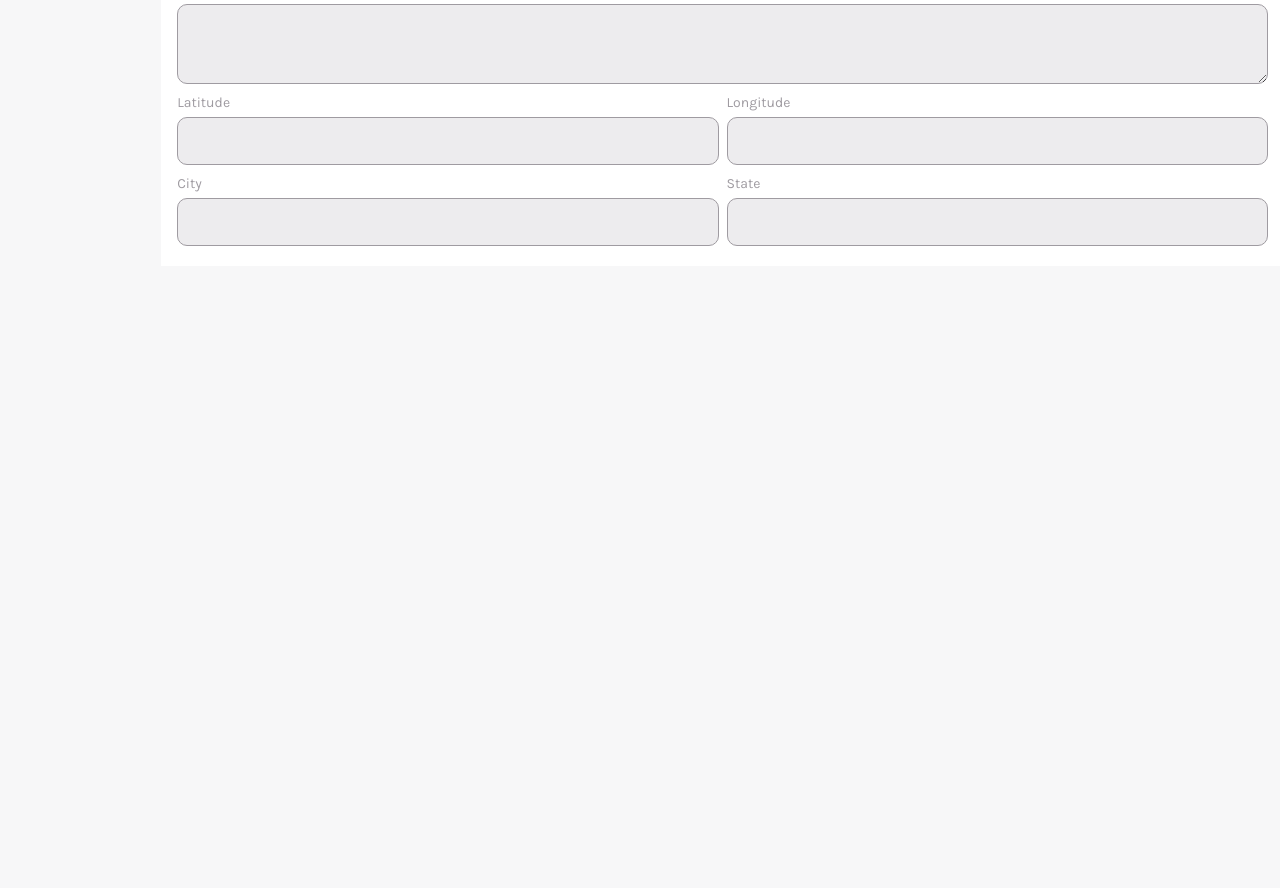
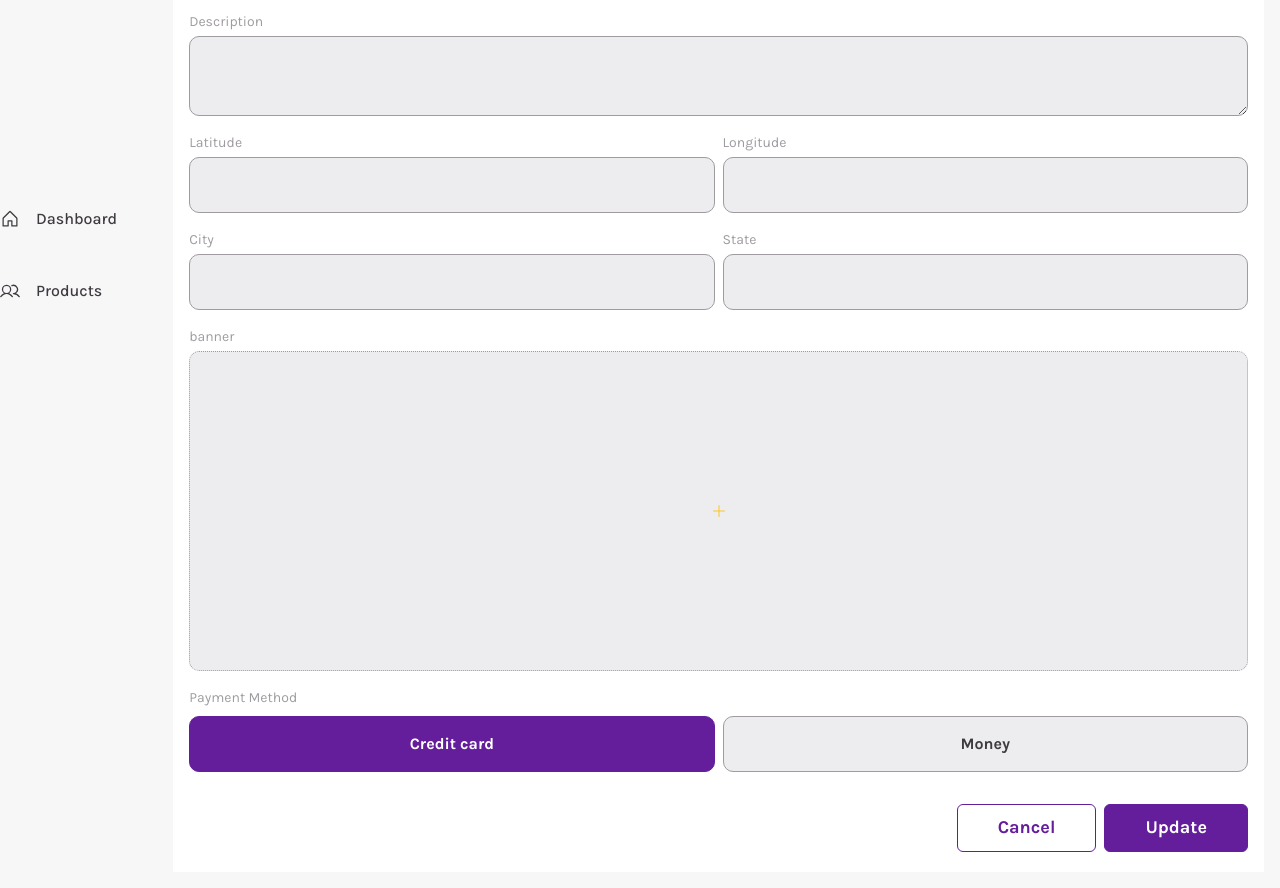
Before and after one commit to graubassauro/cashbackWebAdmin, a React (Vite) app: page /settings in a window 1280 px wide. Shown: the part 377-1265 px from the top of the page. Before the commit the page ends 800 px from the top, so only its background shows below. Built offline with nearby package versions, Linux system fonts and the light colour scheme.

Commit message:
[FEAT]: Settings with Profile and Admin tabs static

```diff
--- /dev/null
+++ b/src/components/Buttons/FormButton.tsx
@@ -0,0 +1,33 @@
+import { Button, ButtonProps } from '@chakra-ui/react'
+
+type FormButtonProps = ButtonProps & {
+  title: string
+  formButtonType: 'SUBMIT' | 'CANCEL'
+}
+
+export function FormButton({
+  title,
+  formButtonType = 'SUBMIT',
+  ...rest
+}: FormButtonProps) {
+  return (
+    <Button
+      h={12}
+      px={10}
+      borderWidth={1}
+      borderColor="purple.900"
+      bgColor={formButtonType === 'CANCEL' ? 'transparent' : 'purple.900'}
+      variant={formButtonType === 'CANCEL' ? 'outline' : 'solid'}
+      fontSize={18}
+      textColor={formButtonType === 'CANCEL' ? 'purple.900' : 'white'}
+      _hover={{
+        bgColor: formButtonType === 'CANCEL' ? 'transparent' : 'purple.900',
+        textColor: formButtonType === 'CANCEL' ? 'purple.900' : 'white',
+        opacity: 0.75,
+      }}
+      {...rest}
+    >
+      {title}
+    </Button>
+  )
+}
--- /dev/null
+++ b/src/components/Buttons/index.tsx
@@ -0,0 +1,4 @@
+import { FormButton } from './FormButton'
+import { TabButton } from './TabButton'
+
+export { FormButton, TabButton }
--- /dev/null
+++ b/src/components/Forms/Inputs/LabelFileInput.tsx
@@ -0,0 +1,32 @@
+import { Center, Icon, Input, InputProps, Text, VStack } from '@chakra-ui/react'
+import { Plus } from '@phosphor-icons/react'
+
+type LabelFileInputProps = InputProps & {
+  label: string
+}
+
+export function LabelFileInput({ label, ...rest }: LabelFileInputProps) {
+  return (
+    <VStack as="label" spacing={1} alignItems="flex-start" w="100%">
+      <Text fontSize={14} fontWeight={400} fontFamily="body" color="gray.600">
+        {label}
+      </Text>
+      <Center
+        as="label"
+        w="100%"
+        h={320}
+        color="gray.800"
+        borderRadius="10"
+        borderWidth={1}
+        borderStyle="dotted"
+        borderColor="gray.600"
+        bgColor="gray.400"
+        px="4"
+        mr="4"
+      >
+        <Icon as={Plus} size={72} color="yellow.700" />
+        <Input display="none" type="file" {...rest} />
+      </Center>
+    </VStack>
+  )
+}
--- a/src/components/Forms/Inputs/LabelInput.tsx
+++ b/src/components/Forms/Inputs/LabelInput.tsx
@@ -12,7 +12,7 @@ export function LabelInput({ label, ...rest }: LabelInputProps) {
       </Text>
       <Input
         w="100%"
-        h={12}
+        h={14}
         color="gray.800"
         borderRadius="10"
         borderWidth={1}
--- a/src/layouts/body.tsx
+++ b/src/layouts/body.tsx
@@ -11,7 +11,7 @@ export function BodyLayout({ children }: BodyLayoutProps) {
   return (
     <VStack spacing={4} w="100%" alignItems="flex-start">
       <Header />
-      <Box mx={1} w="100%">
+      <Box p={4} w="100%">
         {children}
       </Box>
     </VStack>
--- a/src/pages/private/Settings.tsx
+++ /dev/null
@@ -1,37 +0,0 @@
-import { Flex, HStack, VStack } from '@chakra-ui/react'
-
-import { TabButton } from '~components/Buttons/TabButton'
-import { LabelInput, LabelTextarea } from '~components/Forms/Inputs'
-import { Title } from '~components/Typograph/Title'
-import { Container } from '~layouts/Container'
-import { BodyLayout } from '~layouts/body'
-
-export function Settings() {
-  return (
-    <BodyLayout>
-      <Title title="Settings" />
-      <VStack spacing={2} mt="2">
-        <HStack borderBottomWidth={1} w="100%">
-          <TabButton title="Profile" />
-          <TabButton title="Admin" />
-        </HStack>
-        <Flex w="100%" alignItems="center" justifyContent="center" flex={1}>
-          <Container title="Profile">
-            <VStack spacing={2} mt={4} alignItems="flex-start" w="100%">
-              <LabelInput label="Name" />
-              <LabelTextarea label="Description" />
-              <HStack spacing={2} w="100%">
-                <LabelInput label="Latitude" />
-                <LabelInput label="Longitude" />
-              </HStack>
-              <HStack spacing={2} w="100%">
-                <LabelInput label="City" />
-                <LabelInput label="State" />
-              </HStack>
-            </VStack>
-          </Container>
-        </Flex>
-      </VStack>
-    </BodyLayout>
-  )
-}
--- /dev/null
+++ b/src/pages/private/Settings/Tabs/Admin.tsx
@@ -0,0 +1,24 @@
+import { HStack, VStack } from '@chakra-ui/react'
+import { FormButton } from '~components/Buttons'
+
+import { LabelInput } from '~components/Forms/Inputs'
+import { Container } from '~layouts/Container'
+
+export function Admin() {
+  return (
+    <Container title="Admin">
+      <VStack spacing={4} mt={4} alignItems="flex-start" w="100%">
+        <LabelInput label="Name" />
+        <LabelInput label="E-mail" />
+        <HStack spacing={2} w="100%">
+          <LabelInput label="Password" />
+          <LabelInput label="New Password" />
+        </HStack>
+        <HStack w="100%" mt={4} justifyContent="flex-end" spacing={2}>
+          <FormButton title="Cancel" formButtonType="CANCEL" />
+          <FormButton title="Update" formButtonType="SUBMIT" />
+        </HStack>
+      </VStack>
+    </Container>
+  )
+}
--- /dev/null
+++ b/src/pages/private/Settings/Tabs/Profile.tsx
@@ -0,0 +1,85 @@
+import { VStack, HStack, Button, ButtonProps, Text } from '@chakra-ui/react'
+import { useState } from 'react'
+import { FormButton } from '~components/Buttons'
+
+import { LabelInput, LabelTextarea } from '~components/Forms/Inputs'
+import { LabelFileInput } from '~components/Forms/Inputs/LabelFileInput'
+import { Container } from '~layouts/Container'
+
+type PaymentButtonProps = ButtonProps & {
+  title: string
+  isPaymentActive?: boolean
+}
+
+const PaymentButton = ({
+  title,
+  isPaymentActive = false,
+  ...rest
+}: PaymentButtonProps) => {
+  return (
+    <Button
+      w="100%"
+      h={14}
+      bgColor={isPaymentActive ? 'purple.900' : 'gray.400'}
+      borderRadius="10"
+      borderWidth={1}
+      borderColor={isPaymentActive ? 'purple.900' : 'gray.600'}
+      textColor={isPaymentActive ? 'white' : 'gray.800'}
+      _hover={{
+        bgColor: 'transparent',
+        textColor: 'gray.800',
+      }}
+      {...rest}
+    >
+      {title}
+    </Button>
+  )
+}
+
+export function Profile() {
+  const [paymentMethod, setPaymentMethod] = useState<'CART' | 'MONEY'>('CART')
+
+  return (
+    <Container title="Profile">
+      <VStack spacing={4} mt={4} alignItems="flex-start" w="100%">
+        <LabelInput label="Name" />
+        <LabelTextarea label="Description" />
+        <HStack spacing={2} w="100%">
+          <LabelInput label="Latitude" />
+          <LabelInput label="Longitude" />
+        </HStack>
+        <HStack spacing={2} w="100%">
+          <LabelInput label="City" />
+          <LabelInput label="State" />
+        </HStack>
+        <LabelFileInput label="banner" />
+        <VStack spacing={2} w="100%" alignItems="flex-start">
+          <Text
+            fontSize={14}
+            fontWeight={400}
+            fontFamily="body"
+            color="gray.600"
+          >
+            Payment Method
+          </Text>
+          <HStack w="100%">
+            <PaymentButton
+              title="Credit card"
+              isPaymentActive={paymentMethod === 'CART'}
+              onClick={() => setPaymentMethod('CART')}
+            />
+            <PaymentButton
+              title="Money"
+              isPaymentActive={paymentMethod === 'MONEY'}
+              onClick={() => setPaymentMethod('MONEY')}
+            />
+          </HStack>
+        </VStack>
+        <HStack w="100%" mt={4} justifyContent="flex-end" spacing={2}>
+          <FormButton title="Cancel" formButtonType="CANCEL" />
+          <FormButton title="Update" formButtonType="SUBMIT" />
+        </HStack>
+      </VStack>
+    </Container>
+  )
+}
--- /dev/null
+++ b/src/pages/private/Settings/index.tsx
@@ -0,0 +1,69 @@
+import React, { useCallback, useMemo, useState } from 'react'
+import { Flex, HStack, VStack } from '@chakra-ui/react'
+
+import { TabButton } from '~components/Buttons'
+import { Title } from '~components/Typograph/Title'
+import { BodyLayout } from '~layouts/body'
+
+import { Profile } from './Tabs/Profile'
+import { Admin } from './Tabs/Admin'
+
+const settingsTabs = ['profile', 'admin'] as const
+type SettingsTab = (typeof settingsTabs)[number]
+
+type TabItemProps = {
+  tab: SettingsTab
+  title: string
+  onSelected: (tab: SettingsTab) => void
+  isAcitve: boolean
+}
+
+const TabItem = ({ title, tab, isAcitve, onSelected }: TabItemProps) => {
+  const titleCapitalize = title.charAt(0).toUpperCase() + title.slice(1)
+
+  const onSelectedTab = useCallback(() => {
+    onSelected(tab)
+  }, [onSelected, tab])
+
+  return (
+    <TabButton
+      title={titleCapitalize}
+      borderBottomWidth={1}
+      borderBottomColor={isAcitve ? 'purple.900' : 'transparent'}
+      onClick={onSelectedTab}
+    />
+  )
+}
+
+export function Settings() {
+  const [selectedTab, setSelectedTab] = useState<SettingsTab>('profile')
+
+  const tabs = useMemo((): Record<SettingsTab, React.JSX.Element | null> => {
+    return {
+      profile: <Profile />,
+      admin: <Admin />,
+    }
+  }, [])
+
+  return (
+    <BodyLayout>
+      <Title title="Settings" />
+      <VStack spacing={2} mt="2">
+        <HStack borderBottomWidth={1} w="100%">
+          {settingsTabs.map((tab) => (
+            <TabItem
+              key={tab}
+              tab={tab}
+              title={tab}
+              onSelected={setSelectedTab}
+              isAcitve={selectedTab === tab}
+            />
+          ))}
+        </HStack>
+        <Flex w="100%" alignItems="center" justifyContent="center" flex={1}>
+          {tabs[selectedTab]}
+        </Flex>
+      </VStack>
+    </BodyLayout>
+  )
+}
```
